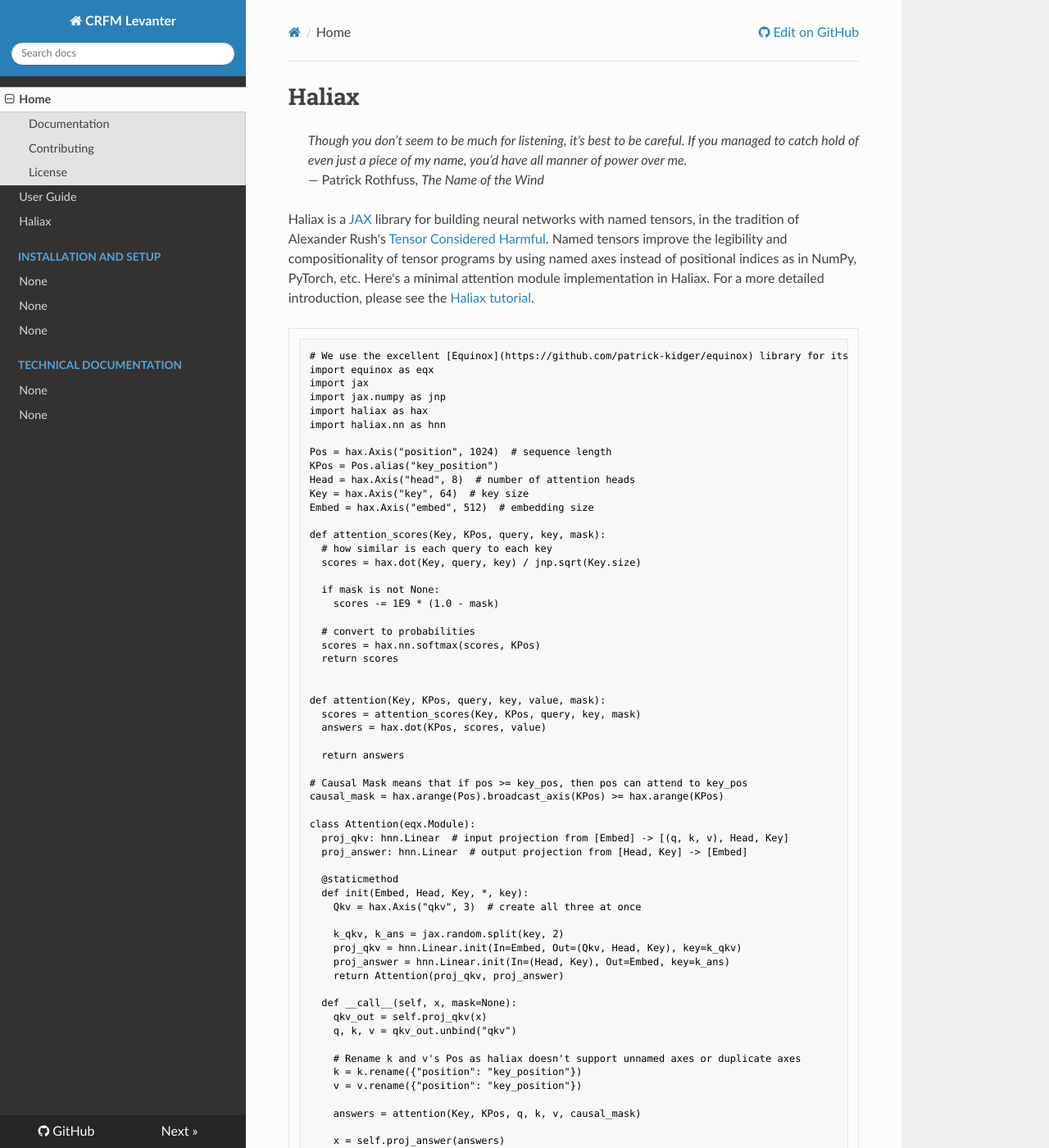
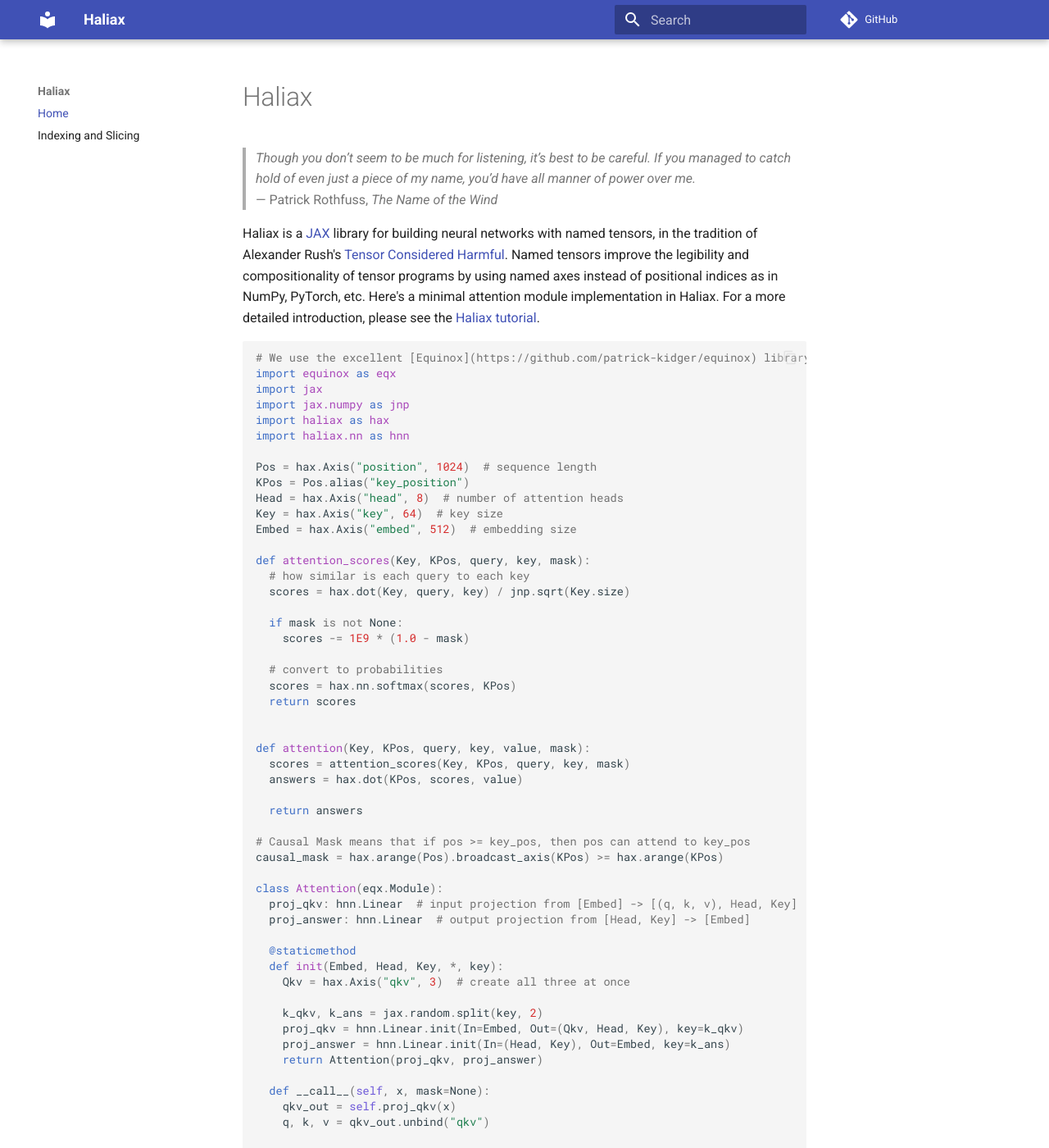
Before and after one commit to stanford-crfm/haliax, an MkDocs documentation site: the page built from docs/index.md, in a window 1280 px wide and 1400 px high. Shown: the whole window at 82% size. Built offline with MkDocs 1.6.1 and Material for MkDocs 9.7.7, drawn with Linux system fonts in a browser that asks for light colours; comment, search, counter and statistics services are not loaded; some of the changed text lies outside the part shown.

Commit message:
misc cleanup for separate haliax

```diff
--- a/README.md
+++ b/README.md
@@ -1,5 +1,5 @@
+<!--haliax-intro-start-->
 # Haliax
-<!--haliax-intro-start-->
 
 > *Though you don’t seem to be much for listening, it’s best to be careful. If you managed to catch hold of even just a piece of my name, you’d have all manner of power over me.*<br/>
 > — Patrick Rothfuss, *The Name of the Wind*
--- a/docs/index.md
+++ b/docs/index.md
@@ -1,17 +1,11 @@
 {%
-   include-markdown "../README.md"
-   start="<!--intro-start-->"
-   end="<!--intro-end-->"
+include-markdown "../README.md"
+start="<!--haliax-intro-start-->"
+end="<!--haliax-intro-end-->"
 %}
 
-The code is released on GitHub: [Levanter Repository](https://github.com/stanford-crfm/levanter/).
 
-To get started, please refer to the User Guide's chapters:
+The code is released on GitHub: [Haliax Repository](https://github.com/stanford-crfm/haliax/).
 
-- [Getting Started with CUDA](Getting-Started-CUDA.md)
-- [Getting Started with TPU](Getting-Started-TPU-VM.md)
-- [Getting Started to launch model training](Getting-Started-Training.md)
 
-For a more detailed dive into how Levanter works, please refer to the [Overview](Overview.md).
-
-To contribute, please refer to the [Contributing Guide](https://github.com/stanford-crfm/levanter/blob/main/CONTRIBUTING.md).
+To contribute, please refer to the [Contributing Guide](https://github.com/stanford-crfm/haliax/blob/main/CONTRIBUTING.md).
--- a/mkdocs.yml
+++ b/mkdocs.yml
@@ -1,9 +1,11 @@
-site_name: CRFM Levanter
-repo_url: https://github.com/stanford-crfm/levanter/
+site_name: Haliax
+repo_url: https://github.com/stanford-crfm/haliax/
 edit_uri: blob/main/docs/
 theme:
-  name: readthedocs
+  name: material
   highlightjs: false
+  features:
+    - content.code.copy
 plugins:
   - search
   - mkdocstrings:
@@ -32,23 +34,20 @@
   - pymdownx.details  # Allowing hidden expandable regions denoted by ???
   - pymdownx.snippets: # Include one Markdown file into another
       base_path: docs
+  - pymdownx.highlight:
+      anchor_linenums: true
+      line_spans: __span
+      pygments_lang_class: true
+  - pymdownx.inlinehilite
+  - pymdownx.snippets
+  - pymdownx.superfences
   - admonition
   - toc:
       permalink: "¤"  # Adds a clickable permalink to each section heading
       toc_depth: 4
 watch:
   - src
-  - scripts
-  - infra
-  - config
+  - docs
 nav:
   - 'Home': 'index.md'
-  - 'User Guide': 'Getting-Started-Training.md'
-  - Haliax: 'Haliax.md'
-  - 'Installation and Setup':
-      - 'Installation.md'
-      - 'Getting-Started-TPU-VM.md'
-      - 'Getting-Started-CUDA.md'
-  - Technical Documentation:
-      - 'Overview.md'
-      - 'design/Data-Loader-Design.md'
+  - Indexing and Slicing: 'indexing.md'
```
Also changed, not shown: docs/Haliax.md (deleted, +0 -5 lines), pyproject.toml (+12 -0 lines), docs/indexing.md (renamed from docs/haliax/indexing.md).
